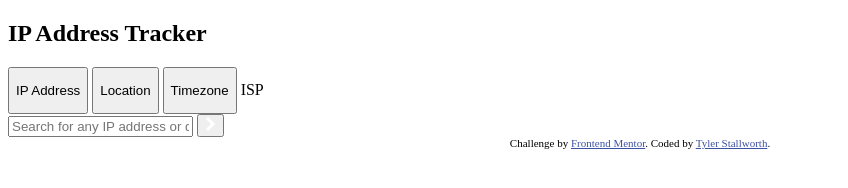
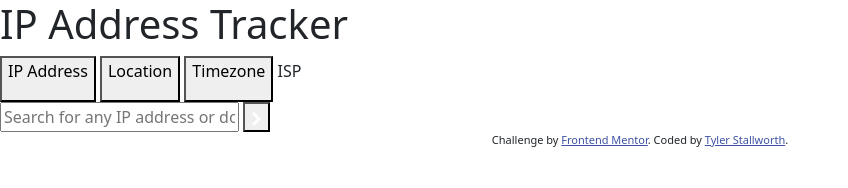
Before and after one commit to tylerstallworth15-ship-it/IP-Address-Tracker, a plain HTML site: page index.html in a window 1280 px wide. Shown: the whole page, without its empty margins (0-848 px from the left). Drawn offline with nearby package versions, Linux system fonts and the light colour scheme.

Commit message:
html head

```diff
--- a/index.html
+++ b/index.html
@@ -2,12 +2,11 @@
 <html lang="en">
 <head>
   <meta charset="UTF-8">
-  <meta name="viewport" content="width=device-width, initial-scale=1.0"> <!-- displays site properly based on user's device -->
+  <meta name="viewport" content="width=device-width, initial-scale=1.0">
+  <link href="https://cdn.jsdelivr.net/npm/bootstrap@5.3.8/dist/css/bootstrap.min.css" rel="stylesheet" integrity="sha384-sRIl4kxILFvY47J16cr9ZwB07vP4J8+LH7qKQnuqkuIAvNWLzeN8tE5YBujZqJLB" crossorigin="anonymous">
   <link rel="stylesheet" type="text/css" href="./CSS/app.css">
   <script src="JS/app.js" defer></script>
   <title>Frontend Mentor | IP Address Tracker</title>
-
-  <!-- Feel free to remove these styles or customise in your own stylesheet 👍 -->
   <style>
     .attribution { font-size: 11px; text-align: center; }
     .attribution a { color: hsl(228, 45%, 44%); }
```
